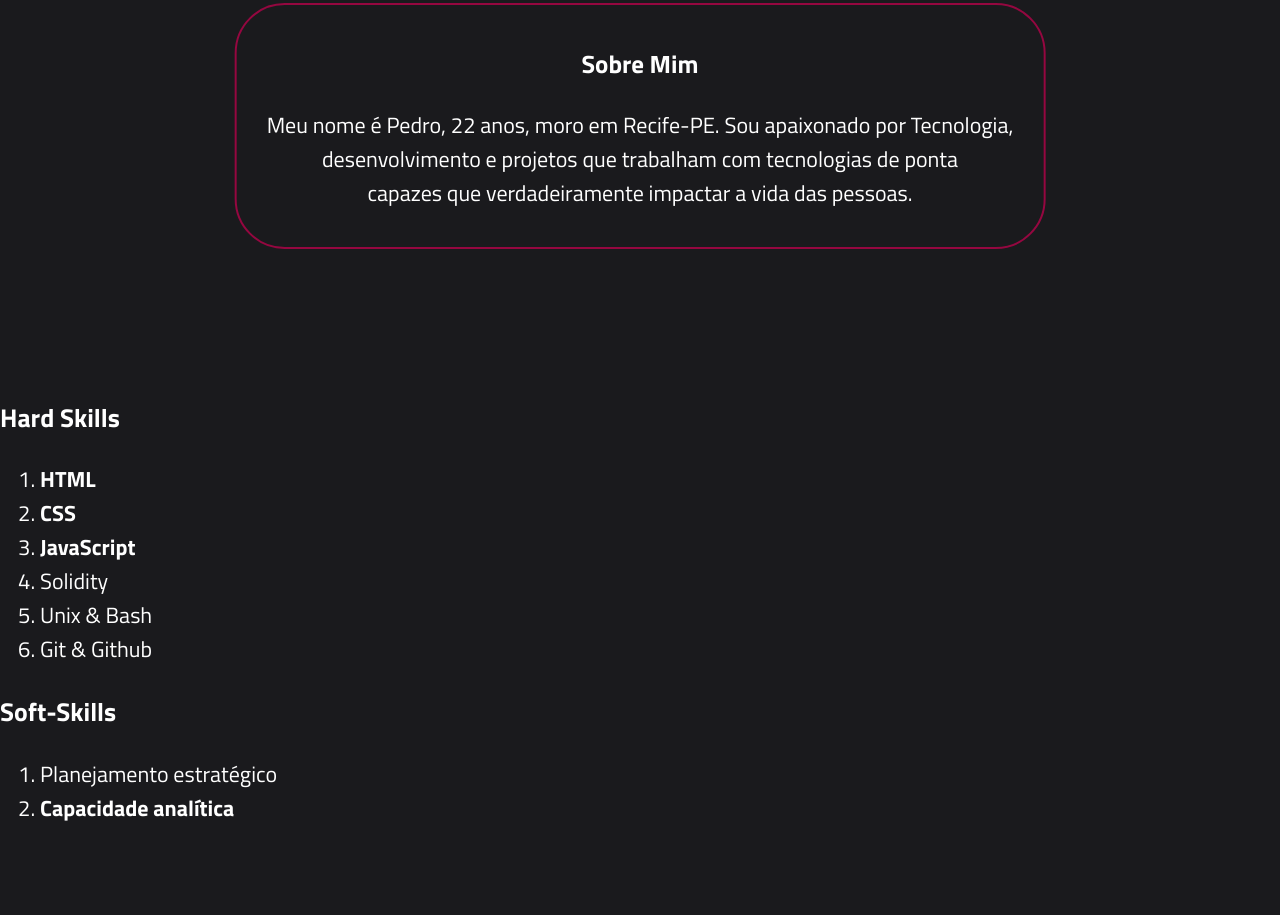
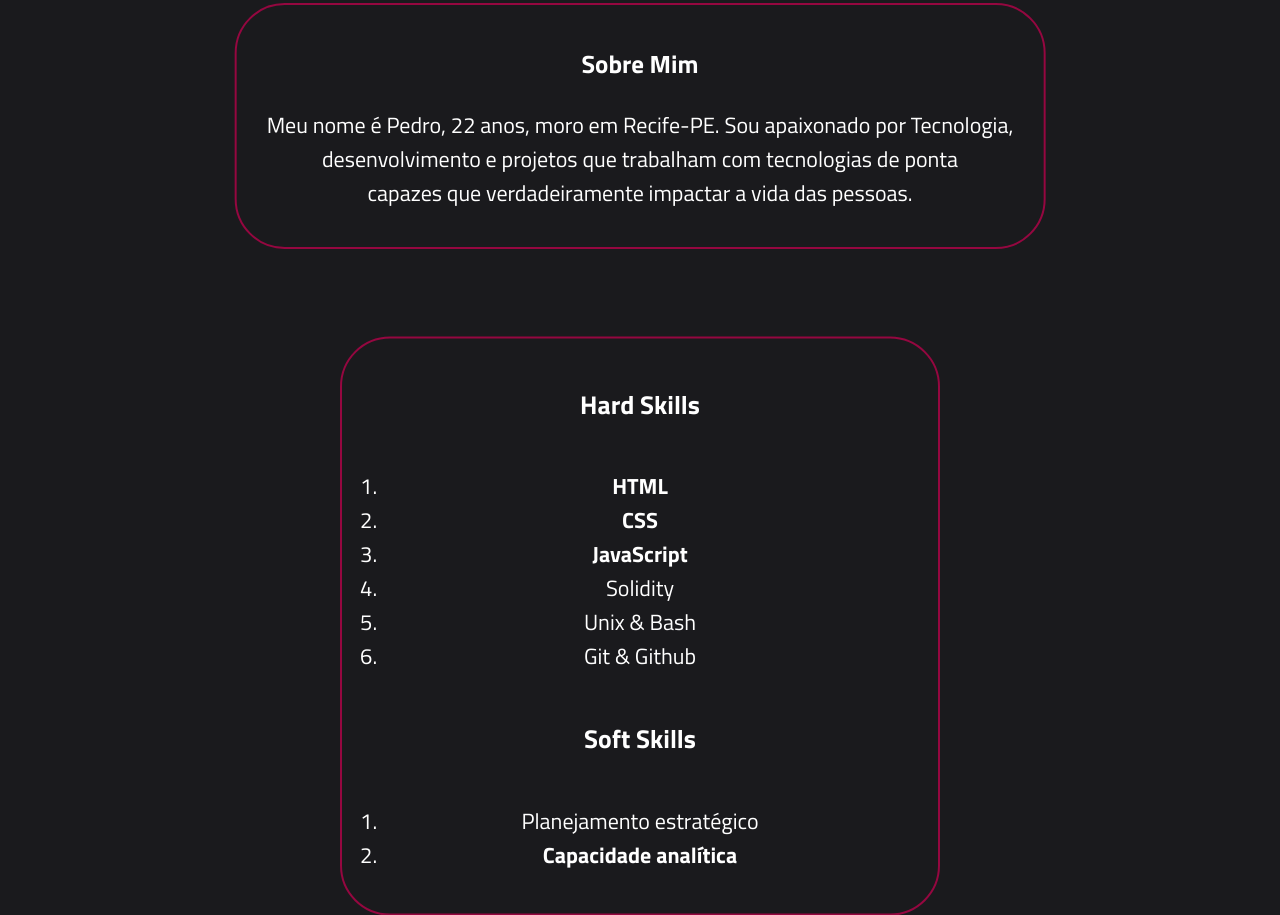
Before and after one commit to Guarize/Guarize.github.io, a plain HTML site: page index.html in a window 1280 px wide. Shown: the part 824-1739 px from the top of the page. Before the commit the page ends 1671 px from the top, so only its background shows below. Drawn offline with Linux system fonts and the light colour scheme.

Commit message:
Added skills

```diff
--- a/index.html
+++ b/index.html
@@ -55,6 +55,7 @@
         </p>
       </div>
     </div>
+    <div class="skills-container frame">
     <div class="hard-skills">
       <h3>Hard Skills</h3>
       <ol class="skills">
@@ -68,14 +69,17 @@
     </div>
 
     <div class="soft-skills">
-      <h3>Soft-Skills</h3>
+      <h3>Soft Skills</h3>
       <ol class="skills">
         <li>Planejamento estratégico</li>
         <li><strong>Capacidade analítica</strong></li>
       </ol>
     </div>
+  </div>
   </main>
-  <footer></footer>
+  <footer class="footer-container">
+
+  </footer>
 </body>
 
 </html>
--- a/main.css
+++ b/main.css
@@ -96,7 +96,7 @@ nav ul li a:hover {
 
 .header-text h1 {
     font-size: 60px;
-    color: #6f2232;
+    color: #950740;
     margin-bottom: 10px;
     line-height: 60px;
 }
@@ -109,8 +109,8 @@ nav ul li a:hover {
     position: relative;
     left: 50%;
     transform: translate(-50%, -50%);
-    border: 5px solid #FFFF00;
     padding: 10px;
+    margin-bottom: 200px;
 }
 
 .frame {
@@ -128,3 +128,48 @@ nav ul li a:hover {
 .about-me p {
     text-align: center;
 }
+
+.skills-container {
+    width: 600px;
+    position: absolute;
+    left: 50%;
+    transform: translate(-50%, -50%);
+    padding: 10px;
+    margin-top: 500px;
+}
+
+.hard-skills h3 {
+    text-align: center;
+    display: absolute;
+    padding: 10px 30px;
+}
+
+.soft-skills h3{
+    text-align: center;
+    display: absolute;
+    padding: 10px 30px;
+}
+
+.hard-skills ol {
+    text-align: center;
+    display: absolute;
+    padding: 10px 30px;
+}
+
+.soft-skills ol{
+    text-align: center;
+    display: absolute;
+    padding: 10px 30px;
+}
+
+/* .footer-container {
+    display: flex;
+    justify-content: space-around;
+    align-items: center;
+    position: fixed;
+    left: 0px;
+    bottom: 0px;
+    width: 100%;
+    z-index: 1;
+    background-color: #4e4e50;
+} */
```
